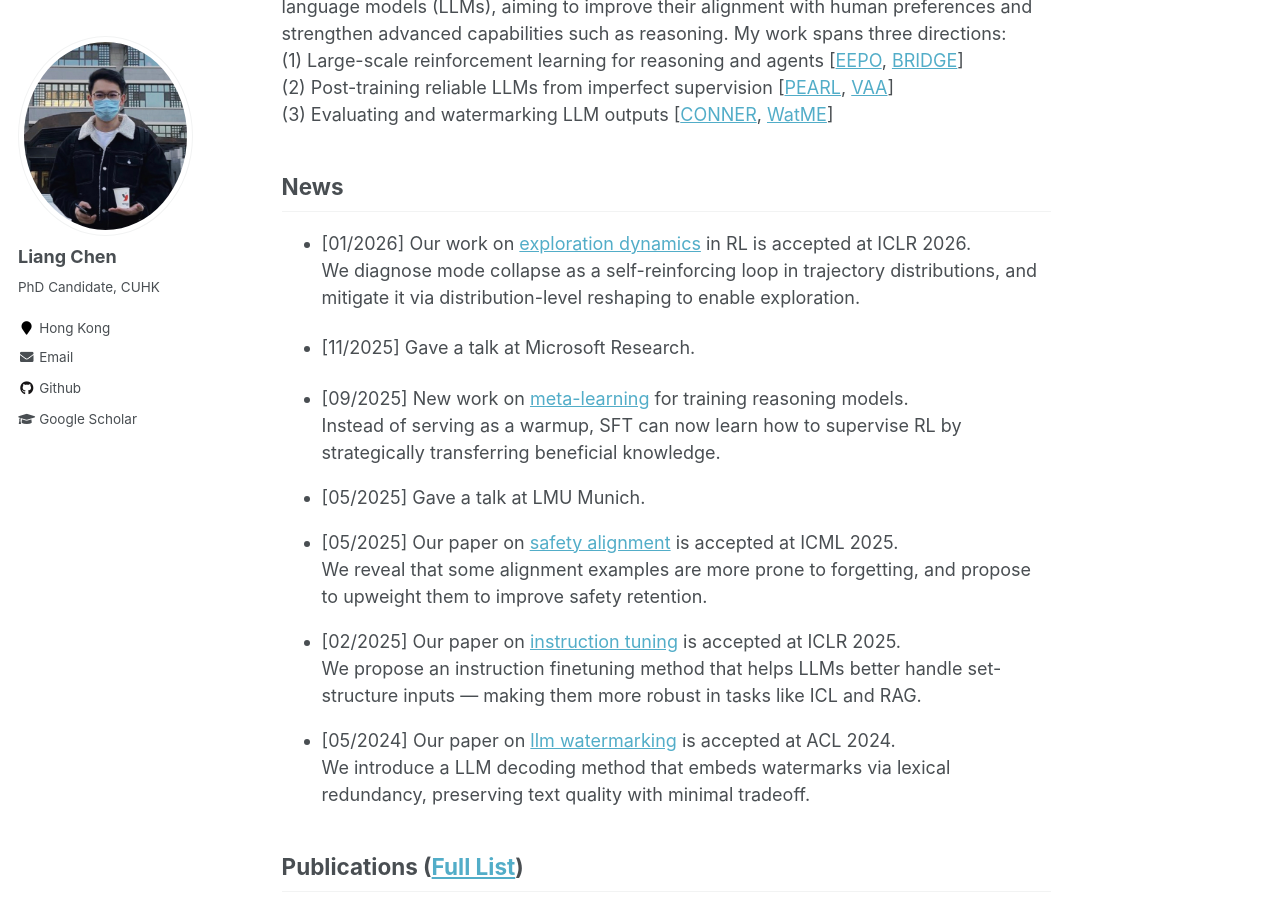
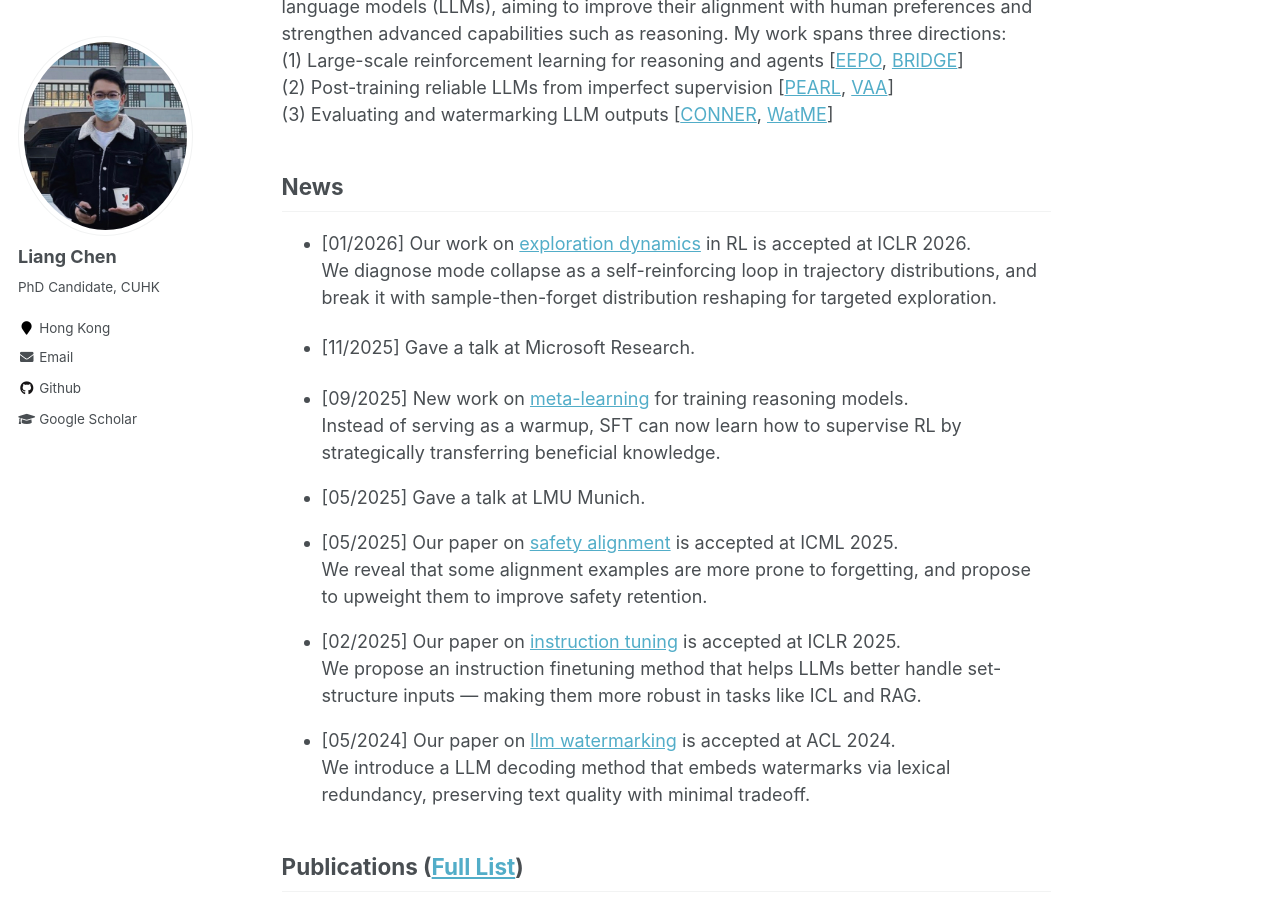
Before and after one commit to ChanLiang/ChanLiang.github.io, a Jekyll site: the page built from _pages/about.md, in a window 1280 px wide and 900 px high, scrolled down 353 px. Built offline with Jekyll 4.4.1, drawn with Linux system fonts in a browser that asks for light colours.

Commit message:
Update about.md

```diff
--- a/_pages/about.md
+++ b/_pages/about.md
@@ -63,7 +63,8 @@ He is dedicated to enhancing the reliability of LLMs across four dimensions:
 
 
 - [01/2026] Our work on [exploration dynamics](https://openreview.net/pdf?id=ObF4WIMkY6) in RL is accepted at ICLR 2026.
-  We diagnose mode collapse as a self-reinforcing loop in trajectory distributions, and mitigate it via distribution-level reshaping to enable exploration.
+    <!-- We diagnose mode collapse as a self-reinforcing loop in trajectory distributions, and mitigate it via distribution-level reshaping to enable exploration.    -->
+  We diagnose mode collapse as a self-reinforcing loop in trajectory distributions, and break it with sample-then-forget distribution reshaping for targeted exploration.
 
 - [11/2025] Gave a talk at Microsoft Research.
 
```
